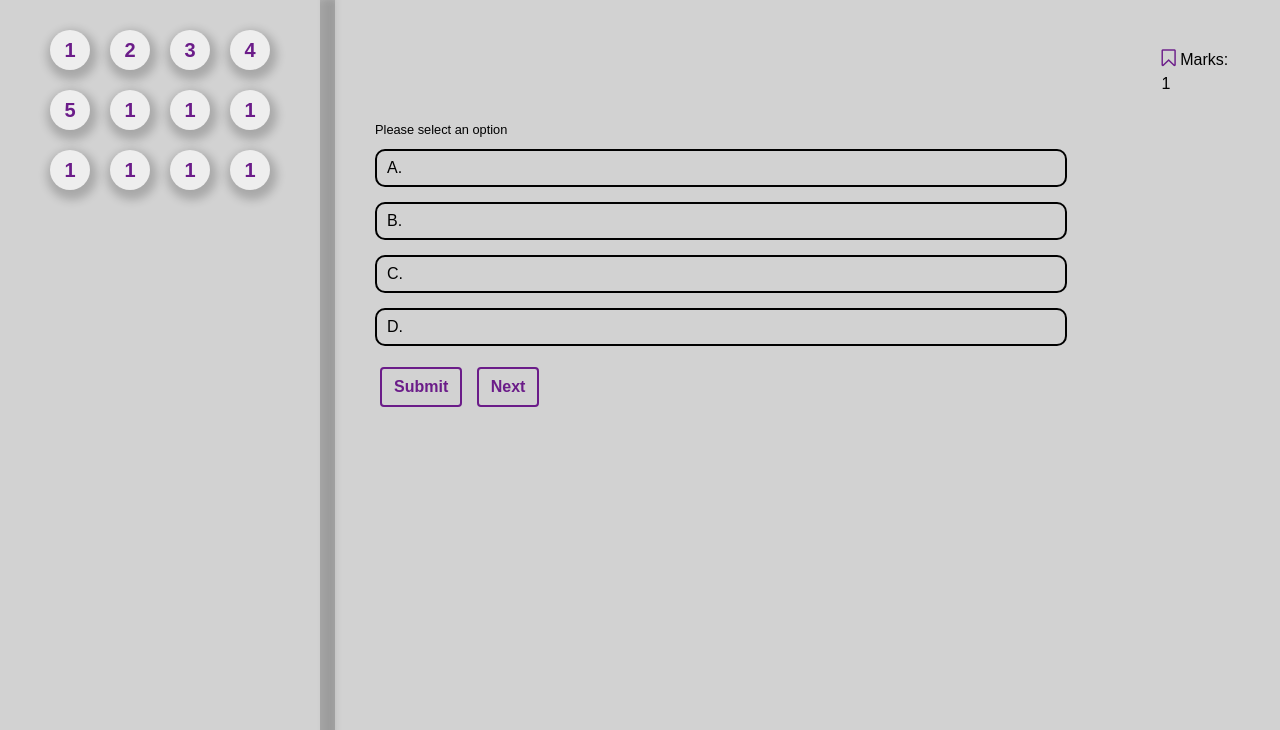
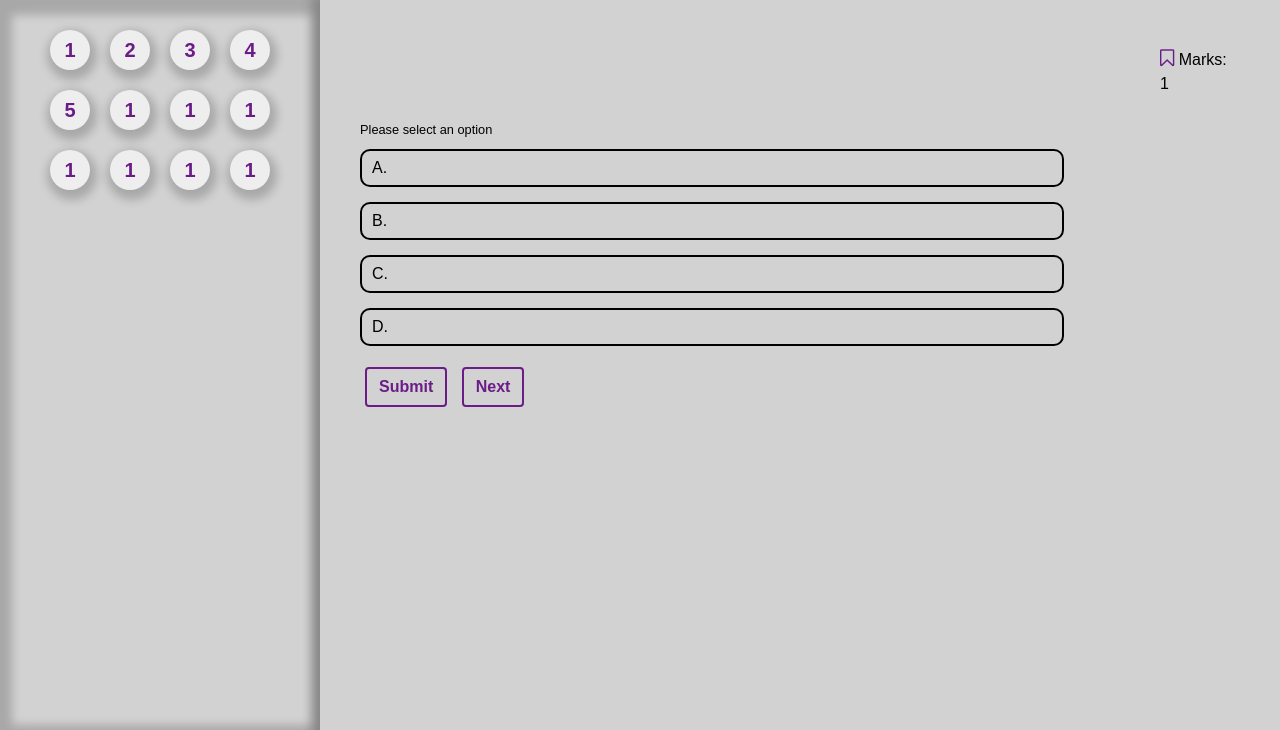
Before and after one commit to Nisheshg5/Quiz-WebApp, a Django app: template quiz_app/templates/quiz_app/quiz.html in a window 1280 px wide. Shown: the part 70-800 px from the top of the page. Run offline with Django 3.2, Linux system fonts and the light colour scheme; the template is opened without the code that fills it, so the values that code supplies are empty; some libraries are stand-ins or nearby versions.

Commit message:
updated the styling for the sidebar

```diff
--- a/quiz_app/static/quiz_app/css/quiz.css
+++ b/quiz_app/static/quiz_app/css/quiz.css
@@ -105,13 +105,16 @@ body {
 }
 .sidebar
 {
-    box-shadow: 2px 5px 10px 10px rgba(0, 0, 0, 0.2);
+    box-shadow: 2px 5px 10px 10px rgba(0, 0, 0, 0.2) inset;
     padding:20px 15px;
+    max-height: calc(100vh - 70px);
+    overflow-y: scroll;
 }
 
 #testPage .main
 {
     padding-right: 0;   /* removing the padding of col*/
+    padding-left: 0;
 }
 .circle-wrap
 {
```
